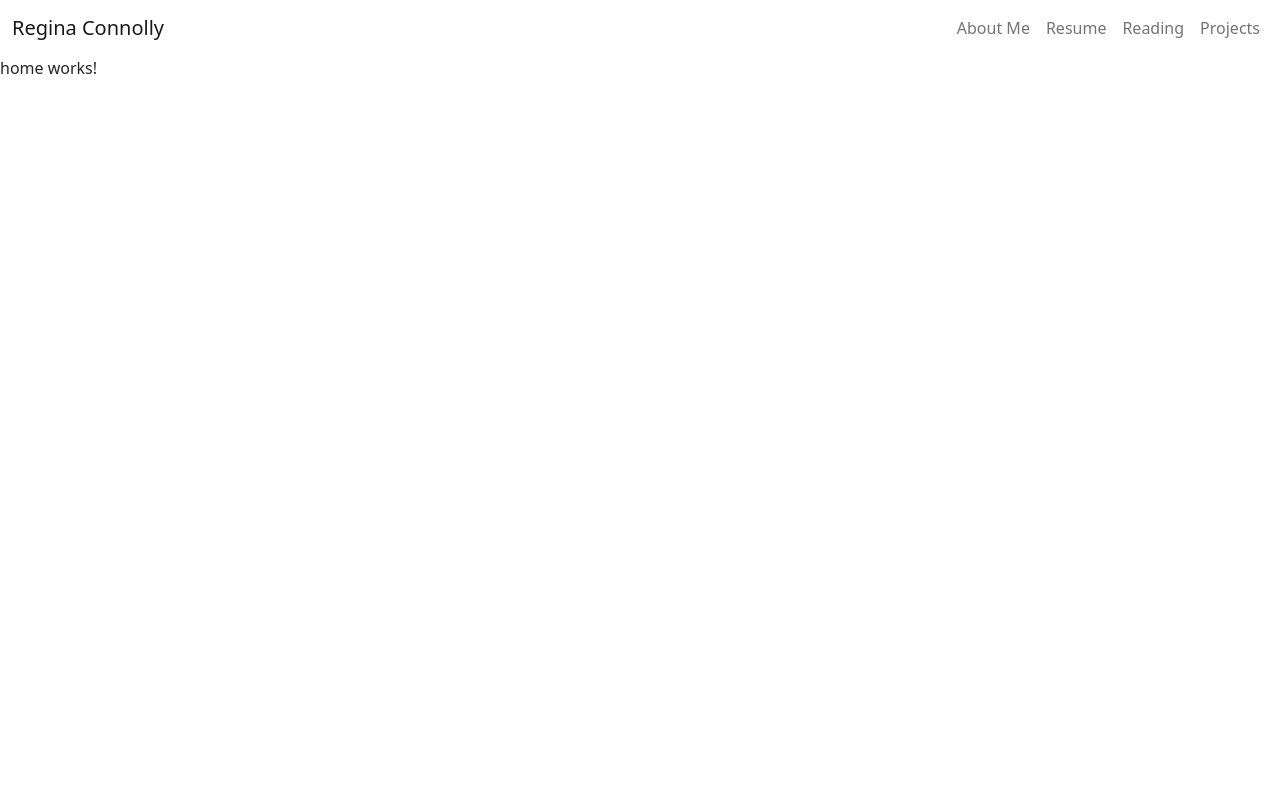
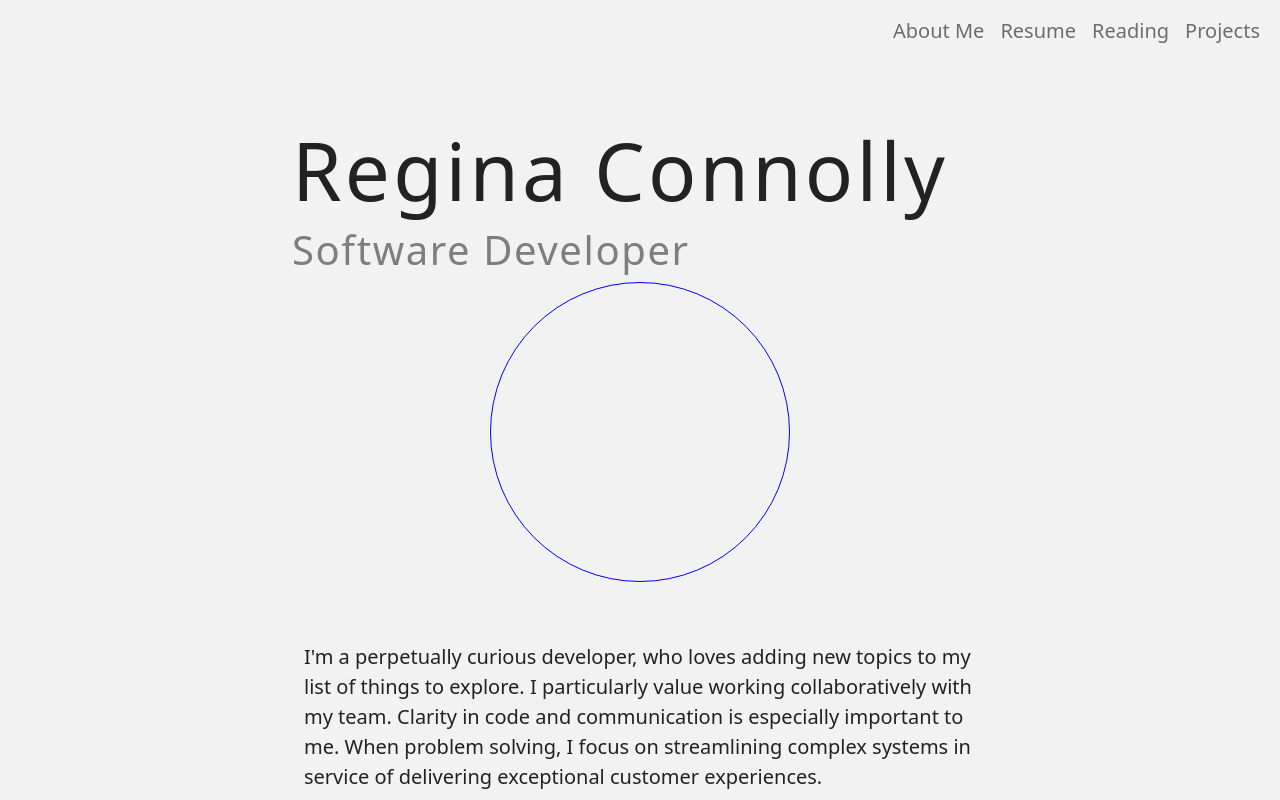
Before and after one commit to reg710/portfolio, an Angular app: page /home in a window 1280 px wide. Built offline with nearby package versions, Linux system fonts and the light colour scheme.

Commit message:
Update home page with basic styling, placeholder for image

```diff
--- a/src/app/app.component.html
+++ b/src/app/app.component.html
@@ -1,6 +1,6 @@
 <nav class="navbar navbar-expand-sm bg-body-tertiary">
     <div class="container-fluid">
-        <a class="navbar-brand" routerLink="/">Regina Connolly</a>
+        <!-- <a class="navbar-brand" routerLink="/">Regina Connolly</a> -->
         <button class="navbar-toggler" type="button" data-bs-toggle="collapse" data-bs-target="#navbarNavAltMarkup"
             aria-controls="navbarNavDropdown" aria-expanded="false" aria-label="Toggle navigation">
             <span class="navbar-toggler-icon"></span>
@@ -16,5 +16,4 @@
     </div>
 </nav>
 
-
 <router-outlet></router-outlet>
--- a/src/app/home/home.component.html
+++ b/src/app/home/home.component.html
@@ -1 +1,19 @@
-<p>home works!</p>
+<div class="main-container">
+
+    <div class="hero">
+        <div class="hero-text">
+            <h1 class="name">Regina Connolly</h1>
+            <h2 class="title">Software Developer</h2>
+        </div>
+        <div class="hero-image"></div>
+    </div>
+
+    <div class="bio">
+        I'm a perpetually curious developer, who loves adding new topics to my list of things to explore. I particularly
+        value working collaboratively with my team. Clarity in code and communication is especially important to me.
+        When problem solving, I focus on streamlining complex systems in service of delivering exceptional customer
+        experiences.
+    </div>
+
+    <div class="skills"></div>
+</div>
--- a/src/app/home/home.component.scss
+++ b/src/app/home/home.component.scss
@@ -0,0 +1,43 @@
+h1 {
+    font-size: 5rem;
+    letter-spacing: 0.2rem;
+}
+
+h2 {
+    color: #7e7e7e;
+    font-size: 2.5rem;
+    letter-spacing: 0.1rem;
+}
+
+.main-container {
+    // border: solid 3px black;
+    height: 70vh;
+    margin: 60px auto;
+    max-width: 70vw
+}
+
+.hero {
+    // border: solid 1px red;
+    display: flex;
+    align-items: center;
+    justify-content: center;
+    flex-wrap: wrap;
+}
+
+.hero-text {
+    // border: solid 1px green;
+    margin-right: 40px;
+}
+
+.hero-image {
+    border: solid 1px blue;
+    border-radius: 50%;
+    width: 300px;
+    height: 300px
+}
+
+.bio {
+    // border: solid 1px orange;
+    margin: 60px auto;
+    max-width: 75%;
+}
--- a/src/styles.scss
+++ b/src/styles.scss
@@ -4,3 +4,10 @@
     font-family: 'Figtree', sans-serif;
     src: url('../src/assets/Figtree-Regular.ttf');
 }
+
+body {
+    background: #f2f2f2;
+    color: #222222;
+    margin: 0;
+    font-size: 1.25rem;
+}
```
